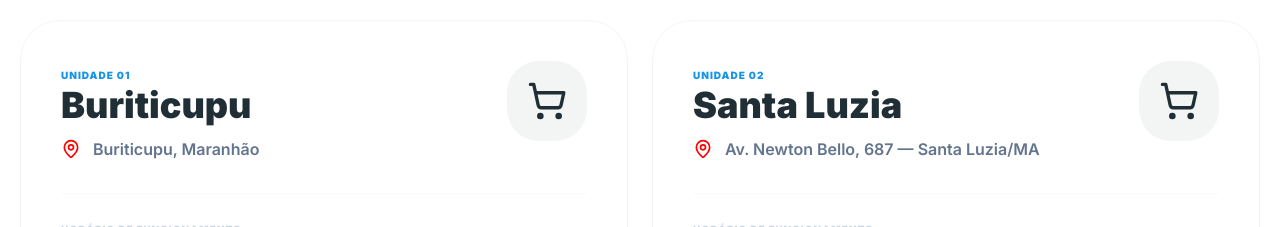
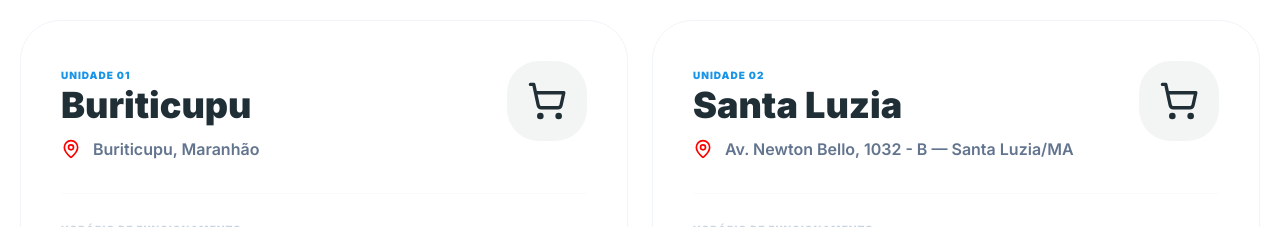
Before and after one commit to AiPulsee/CevanRH, a Next.js app: page /grupo-cevan/supermercado in a window 1280 px wide. Shown: the part 5040-5267 px from the top of the page. Built offline with nearby package versions, Linux system fonts and the light colour scheme.

Commit message:
Fix: update address to Av. Newton Bello, 1032 - B

```diff
--- a/src/app/(public)/grupo-cevan/supermercado/page.tsx
+++ b/src/app/(public)/grupo-cevan/supermercado/page.tsx
@@ -36,7 +36,7 @@ const units = [
     num: "02",
     name: "Santa Luzia",
     city: "Santa Luzia — MA",
-    address: "Av. Newton Bello, 687 — Santa Luzia/MA",
+    address: "Av. Newton Bello, 1032 - B — Santa Luzia/MA",
     whatsapp: "https://wa.me/5598000000002",
     hours: [
       { day: "Segunda a Sexta", time: "07:30 – 19:00" },
--- a/src/components/public/footer.tsx
+++ b/src/components/public/footer.tsx
@@ -25,7 +25,7 @@ export function PublicFooter() {
                </a>
              </div>
              <p className="text-sm sm:text-[15px] text-slate-400 leading-relaxed font-medium">
-               Avenida Newton Belo, Centro, Santa Luzia/MA <br/>
+               Av. Newton Bello, 1032 - B, Centro, Santa Luzia/MA <br/>
                <a href="mailto:rh.cevanservicos@gmail.com" className="text-white font-bold hover:text-[#1967D2] transition-colors mt-4 inline-block underline underline-offset-4 decoration-slate-600 hover:decoration-[#1967D2]">rh.cevanservicos@gmail.com</a>
              </p>
           </div>
```
